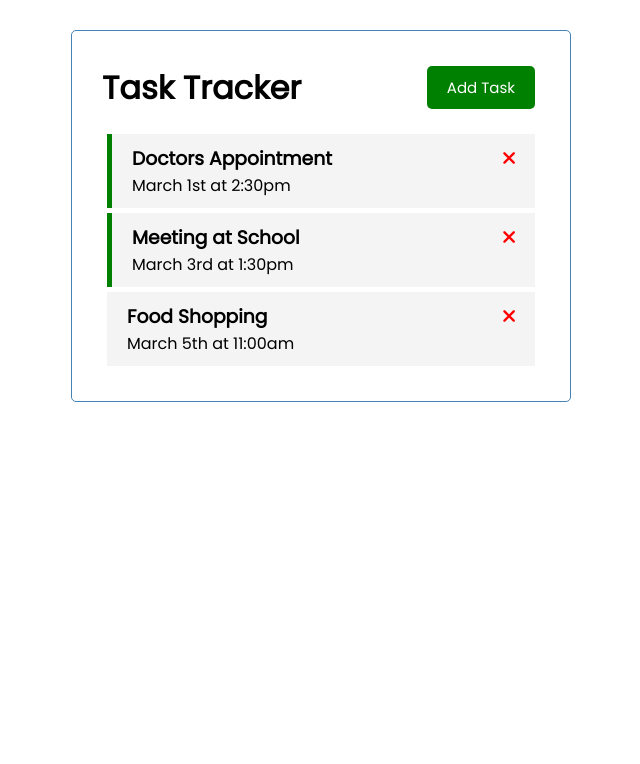
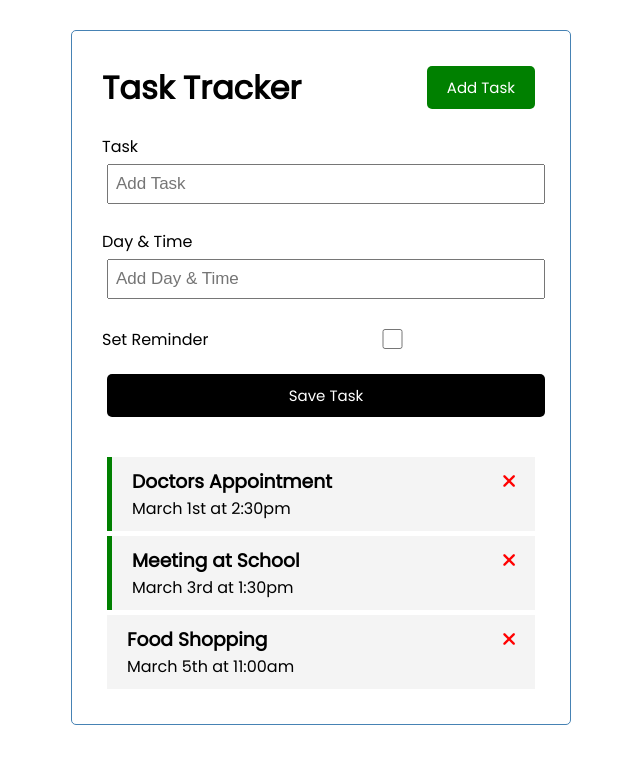
Before and after one commit to rrankawat/vue-task-tracker, a Vue app: page / in a window 1280 px wide. Shown: the top 764 px of the page, without its empty margins (319-959 px from the left). Built offline with nearby package versions, Linux system fonts and the light colour scheme.

Commit message:
Add Task

```diff
--- a/src/App.vue
+++ b/src/App.vue
@@ -1,26 +1,40 @@
 <template>
   <div class="container">
     <Header title="Task Tracker" />
-    <Tasks @delete-task="deleteTask" :tasks="tasks" />
+    <AddTask @add-task="addTask" />
+    <Tasks
+      @toggle-reminder="toggleReminder"
+      @delete-task="deleteTask"
+      :tasks="tasks"
+    />
   </div>
 </template>
 
 <script>
 import Header from './components/Header'
 import Tasks from './components/Tasks'
+import AddTask from './components/AddTask'
 
 export default {
   name: 'App',
-  components: { Header, Tasks },
+  components: { Header, Tasks, AddTask },
   data() {
     return {
       tasks: [],
     }
   },
   methods: {
+    addTask(task) {
+      this.tasks = [...this.tasks, task]
+    },
     deleteTask(id) {
       if (confirm('Are you sure?'))
         this.tasks = this.tasks.filter((task) => task.id !== id)
+    },
+    toggleReminder(id) {
+      this.tasks = this.tasks.map((task) =>
+        task.id === id ? { ...task, reminder: !task.reminder } : task
+      )
     },
   },
   created() {
--- /dev/null
+++ b/src/components/AddTask.vue
@@ -0,0 +1,96 @@
+<template>
+  <form @submit="onSubmit" class="add-form">
+    <div class="form-control">
+      <label>Task</label>
+      <input type="text" v-model="text" name="text" placeholder="Add Task" />
+    </div>
+    <div class="form-control">
+      <label>Day & Time</label>
+      <input
+        type="text"
+        v-model="day"
+        name="day"
+        placeholder="Add Day & Time"
+      />
+    </div>
+    <div class="form-control form-control-check">
+      <label>Set Reminder</label>
+      <input type="checkbox" v-model="reminder" name="reminder" />
+    </div>
+
+    <input type="submit" value="Save Task" class="btn btn-block" />
+  </form>
+</template>
+
+<script>
+export default {
+  name: 'AddTask',
+  data() {
+    return {
+      text: '',
+      day: '',
+      reminder: false,
+    }
+  },
+  methods: {
+    onSubmit(e) {
+      e.preventDefault()
+
+      if (!this.text) {
+        alert('Please add a task')
+        return
+      }
+
+      const newTask = {
+        id: Math.floor(Math.random() * 100000),
+        text: this.text,
+        day: this.day,
+        reminder: this.reminder,
+      }
+
+      this.$emit('add-task', newTask)
+
+      this.text = ''
+      this.day = ''
+      this.reminder = false
+    },
+  },
+}
+</script>
+
+<style scoped>
+.add-form {
+  margin-bottom: 40px;
+}
+
+.form-control {
+  margin: 20px 0;
+}
+
+.form-control label {
+  display: block;
+}
+
+.form-control input {
+  width: 100%;
+  height: 40px;
+  margin: 5px;
+  padding: 3px 7px;
+  font-size: 17px;
+}
+
+.form-control-check {
+  display: flex;
+  align-items: center;
+  justify-content: space-between;
+}
+
+.form-control-check label {
+  flex: 1;
+}
+
+.form-control-check input {
+  flex: 2;
+  height: 20px;
+}
+</style>
--- a/src/components/Task.vue
+++ b/src/components/Task.vue
@@ -1,8 +1,11 @@
 <template>
-  <div :class="[task.reminder ? 'reminder' : '', 'task']">
+  <div
+    @dblclick="$emit('toggle-reminder', task.id)"
+    :class="[task.reminder ? 'reminder' : '', 'task']"
+  >
     <h3>
       {{ task.text }}
-      <i @click="onDelete(task.id)" class="fas fa-times"></i>
+      <i @click="$emit('delete-task', task.id)" class="fas fa-times"></i>
     </h3>
     <p>{{ task.day }}</p>
   </div>
@@ -13,11 +16,6 @@
   name: 'Task',
   props: {
     task: Object,
-  },
-  methods: {
-    onDelete(id) {
-      this.$emit('delete-task', id)
-    },
   },
 }
 </script>
--- a/src/components/Tasks.vue
+++ b/src/components/Tasks.vue
@@ -1,6 +1,10 @@
 <template>
   <div v-for="task in tasks" :key="task.id">
-    <Task @delete-task="$emit('delete-task', task.id)" :task="task" />
+    <Task
+      @toggle-reminder="$emit('toggle-reminder', task.id)"
+      @delete-task="$emit('delete-task', task.id)"
+      :task="task"
+    />
   </div>
 </template>
 
@@ -13,6 +17,6 @@
     tasks: Array,
   },
   components: { Task },
-  emits: ['delete-task'],
+  emits: ['delete-task', 'toggle-reminder'],
 }
 </script>
```
